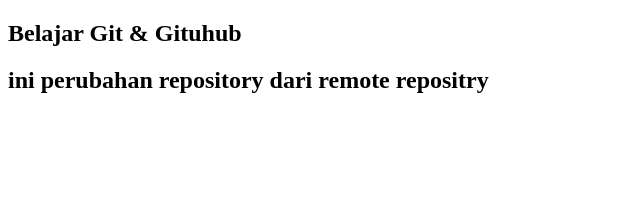
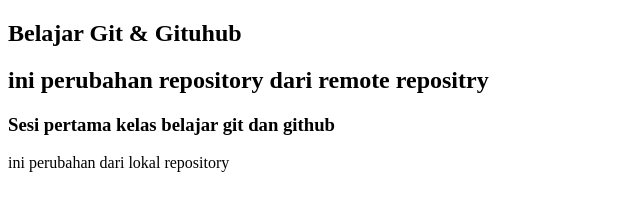
Before and after one commit to Fadiah13/Belajar_Git, a plain HTML site: page index.html in a window 1280 px wide. Shown: the whole page, without its empty margins (0-640 px from the left). Drawn offline with Linux system fonts and the light colour scheme.

Commit message:
menambah elemen baru

```diff
--- a/index.html
+++ b/index.html
@@ -8,5 +8,7 @@
 <body>
     <h2>Belajar Git & Gituhub</h2>
     <h2> ini perubahan repository dari remote repositry</h2>
+    <h3>Sesi pertama kelas belajar git dan github</h3>
+    <p>ini perubahan dari lokal repository</p>
 </body>
 </html>
```
